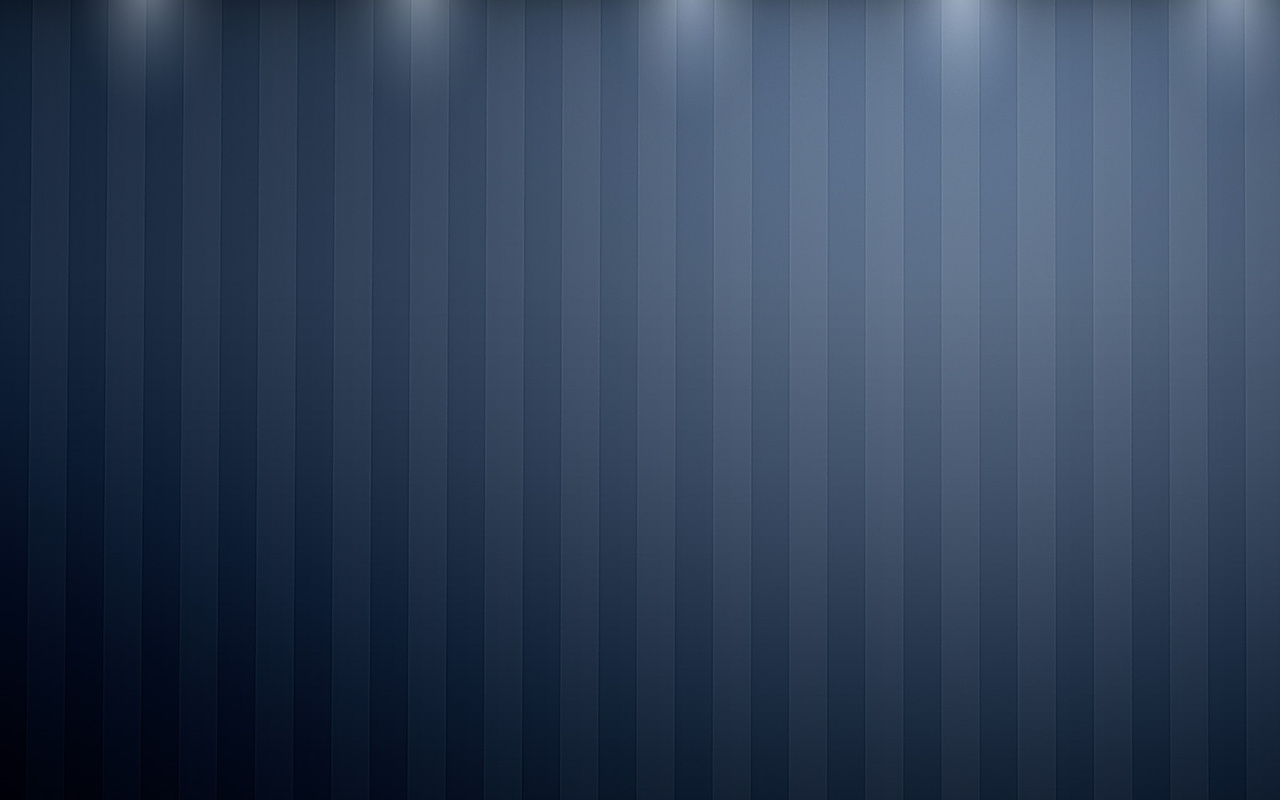
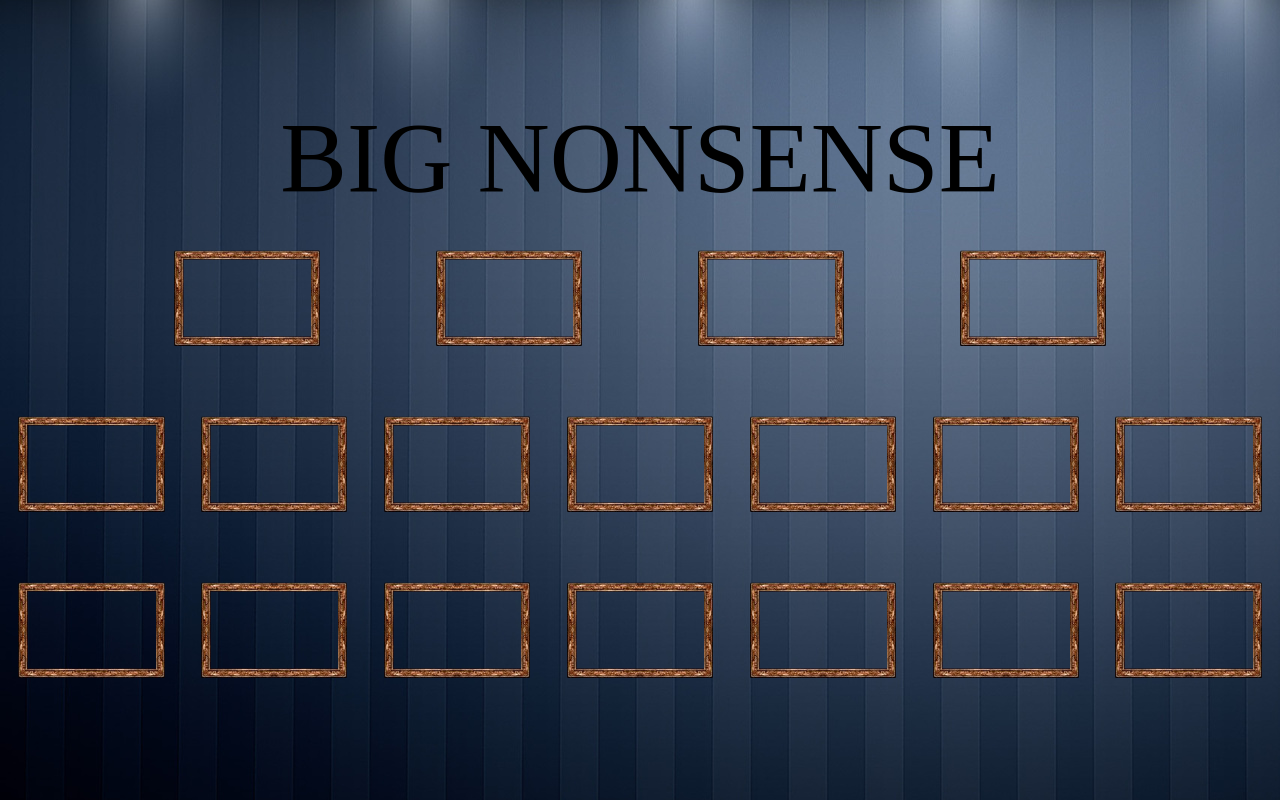
Before and after one commit to assavelov/strimlookers, a plain HTML site: page index.html in a window 1280 px wide. Drawn offline with nearby package versions, Linux system fonts and the light colour scheme.

Commit message:
Добавил немного кода и возможных рамок

```diff
--- a/index.html
+++ b/index.html
@@ -2,7 +2,7 @@
 <html lang="en">
 
 <head>
-    <title>Elen</title>
+    <title>sadf</title>
 
     <meta charset="utf-8">
     <meta http-equiv="x-ua-compatible" content="ie=edge">
@@ -10,11 +10,76 @@
     <script src="https://cdnjs.cloudflare.com/ajax/libs/gsap/1.20.3/TweenMax.min.js"></script>
 </head>
 <style>
-    html, body {
-        background-image: url("wall.jpg");
+    body {
+        /*background: url(wall.jpg) no-repeat fixed center;*/
+        background-image: url(wall.jpg);
+        background-repeat: no-repeat;
+        background-size: auto;
+        margin: 0;
+        padding: 0;
     }
+
+    div {
+        display: flex;
+        justify-content: space-around;
+        /*height: 100px;*/
+    }
+
+    .title {
+        margin-top: 100px;
+    }
+
+    .photo {
+        /*content: url("frames/frame.png");*/
+        box-sizing: border-box;
+        margin: 35px 0 ;
+        height: 12vh
+        /*background-image: url(frames/frame.png);*/
+    }
+
+    .title {
+        font-size: 100px;
+    }
+
 </style>
 <body>
+    <div class="title">
+        <div>BIG NONSENSE</div>
+    </div>
+
+    <div class="firstRow">
+        <div></div>
+        <img src="frames/frame.png" class="photo">
+        <img src="frames/frame.png" class="photo">
+        <img src="frames/frame.png" class="photo">
+        <img src="frames/frame.png" class="photo">
+        <div></div>
+    </div>
+
+    <div class="secondRow">
+        <img src="frames/frame.png" class="photo">
+        <img src="frames/frame.png" class="photo">
+        <img src="frames/frame.png" class="photo">
+        <img src="frames/frame.png" class="photo">
+        <img src="frames/frame.png" class="photo">
+        <img src="frames/frame.png" class="photo">
+        <img src="frames/frame.png" class="photo">
+    </div>
+
+    <div class="thirdRow">
+        <img src="frames/frame.png" class="photo">
+        <img src="frames/frame.png" class="photo">
+        <img src="frames/frame.png" class="photo">
+        <img src="frames/frame.png" class="photo">
+        <img src="frames/frame.png" class="photo">
+        <img src="frames/frame.png" class="photo">
+        <img src="frames/frame.png" class="photo">
+    </div>
+
+    <div class="footer">
+
+    </div>
+
     <script src="index.js"></script>
 </body>
 
```
Also changed, not shown: frames/1373279025.gif (added), frames/28360741_11.jpg (added), frames/997715996_w800_h640_2712_46_3_v_1.jpg (added), frames/C0250.jpg (added), frames/download.jpg (added), frames/fotoramki-formata-a-4-premium-klassa-cvet-derevo-shirina-3-sm_af3d77780437653_800x600_1.jpg (added), frames/frame.png (added).
